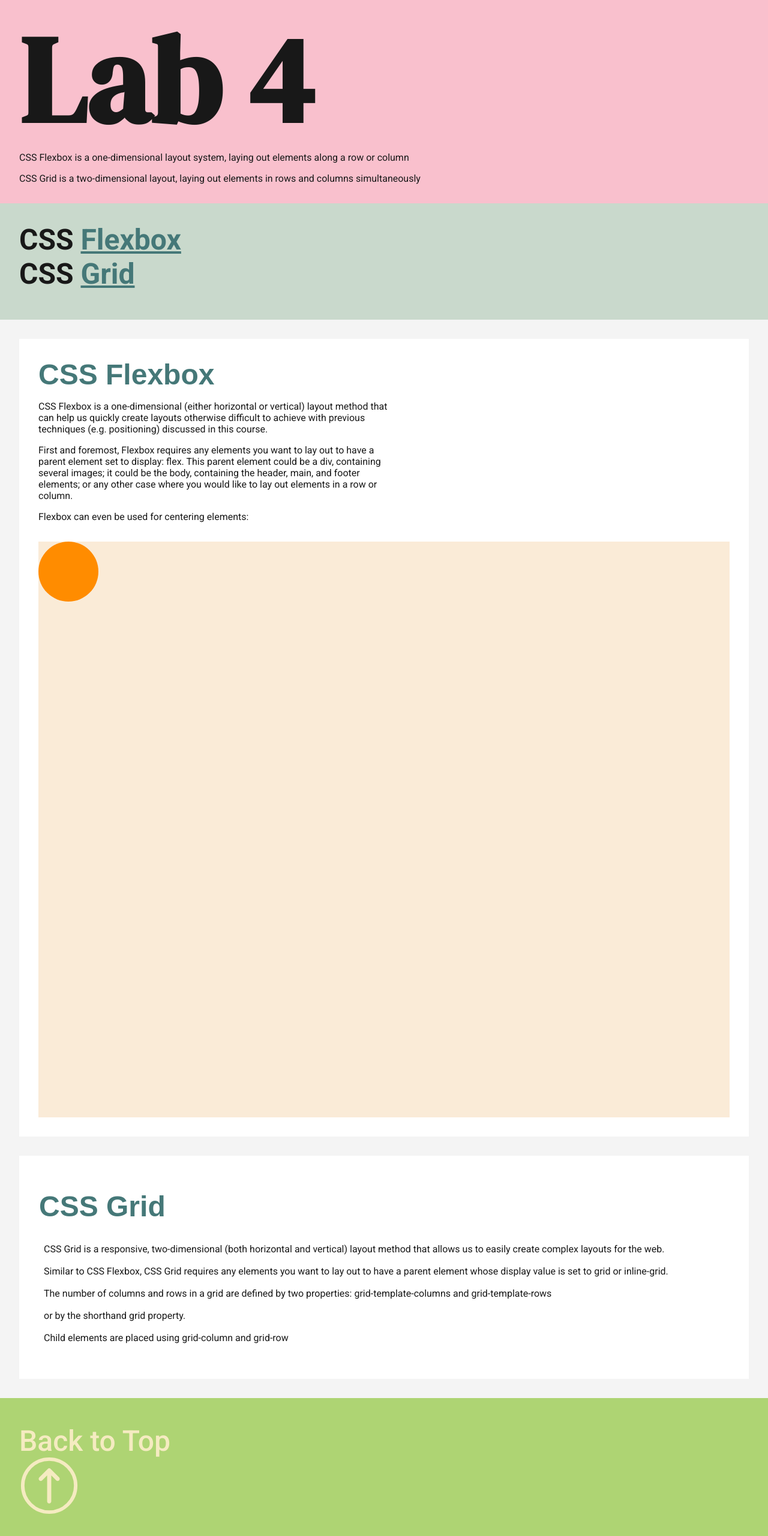
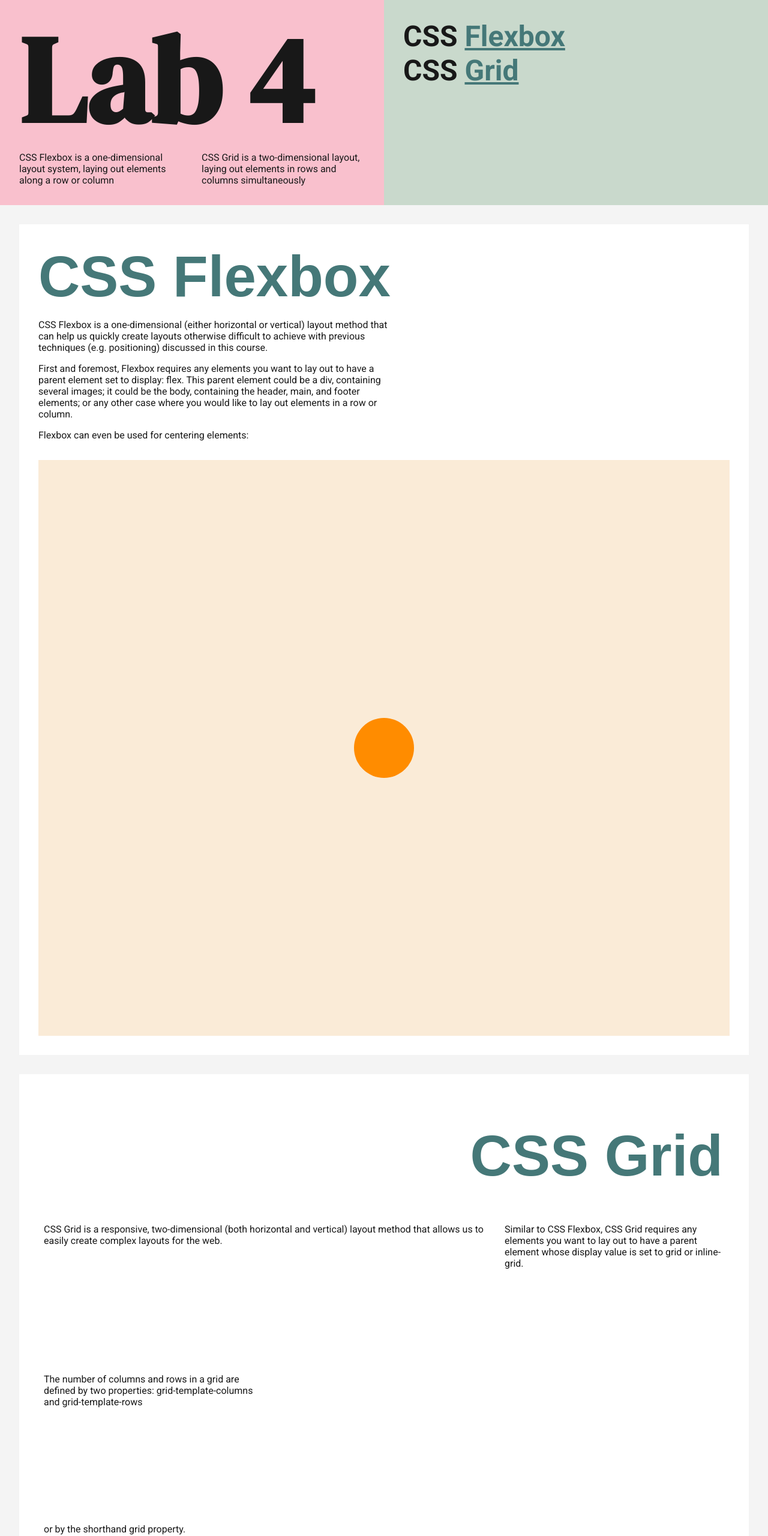
Before and after one commit to thongish/acit1620-lab5, a plain HTML site: page index.html in a window 1280 px wide. Shown: the top 2561 px of the page at 60% size. Drawn offline with Linux system fonts and the light colour scheme; a web font is replaced by a local one.

Commit message:
final draft

```diff
--- a/index.css
+++ b/index.css
@@ -44,3 +44,102 @@
         On screens wider than 800px, the <p> element inside the div must additionally have no top margin
 
 */
+
+/* header {
+    @media screen and (min-width: 800px) {
+
+    }
+} */
+
+#flexbox {
+    display: flex;
+    flex-direction: column;
+}
+
+#canvas {
+    display: flex;
+    justify-content: center;
+    align-items: center;
+}
+
+@media screen and (min-width: 800px) {
+    header {
+        display: grid;
+        grid-template-rows: auto;
+        grid-template-columns: 1fr 1fr;
+    }
+
+    .bg-pink {
+        display: grid;
+        grid-template-rows: max-content, max-content;
+        grid-template-columns: auto;
+    }
+
+    .bg-pink div {
+        display: grid;
+        grid-template-rows: auto;
+        grid-template-columns: 1fr 1fr;
+        grid-column-gap: 2em;
+    }
+
+    #flexbox > h2 {
+        font-size: 6em;
+    }
+
+    #grid {
+        display: grid;
+        grid-template-columns: 1fr 1fr 1fr;
+        grid-template-rows: auto 250px 250px 250px 250px;
+    }
+
+    /* The <div> inside the section must start at column two and span two columns, start at row three and span three columns */
+
+    #grid div {
+       grid-row: 3 / span 3;
+       grid-column: 2 / span 2;
+    }
+
+    #grid > p:nth-of-type(1) {
+        grid-column: 1 / span 2;
+    }
+
+    #grid h2 {
+        grid-column: 1 / span 3;
+        text-align: right;
+        font-size: 6em;
+    }
+
+    #grid h2 p div {
+        padding: 1em;
+    }
+
+    footer div {
+        display: flex;
+        flex-direction: row;
+        padding: 4em;
+        justify-content: space-between;
+        align-items: center;
+    }
+
+    /* The <div> inside the footer must be display: flex, with its child elements laid out in a column on screens with a width below 800px, and laid out in a row on screens with a minimum width of 800px.
+
+        On screens wider than 800px, the <div> must additionally have 4em of padding on all sides, and the image and text inside must swap positions (image on top on smaller screens, image on the right-hand side on larger screens)
+
+        On screens wider than 800px, the <p> element inside the div must additionally have no top margin */
+ }
+
+ @media screen and (max-width: 800px) {
+    footer div {
+        display: flex;
+        flex-direction: column;
+        align-items: center;
+    }
+
+    footer img {
+        order: 1;
+    }
+
+    footer p {
+        order: 2;
+    }
+ }
```
